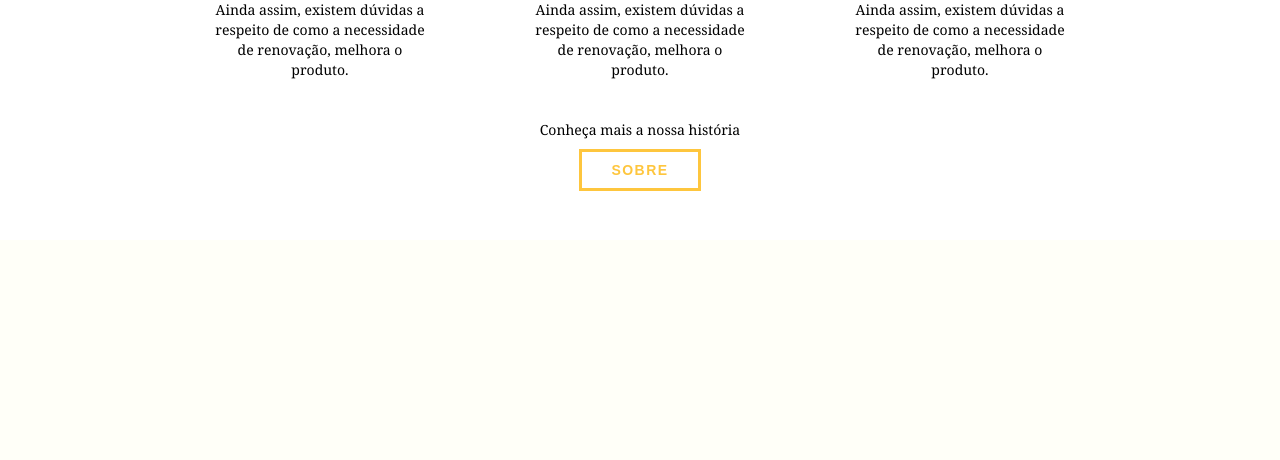
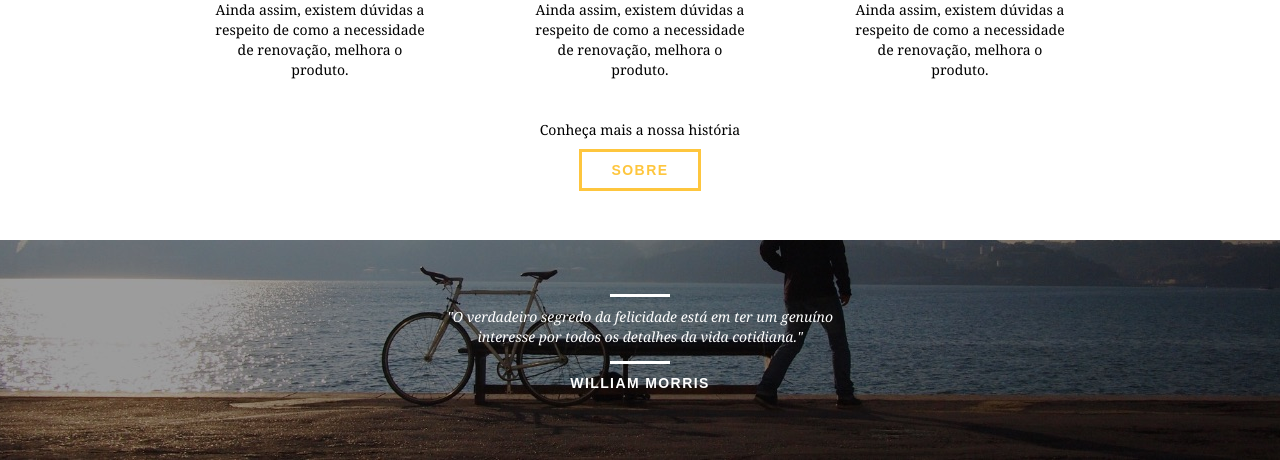
Before and after one commit to wevertonmonteiroc/bikcraft, a PHP site: page / in a window 1280 px wide. Shown: the part 2280-2740 px from the top of the page. Before the commit the page ends 2471 px from the top, so only its background shows below. Run offline with PHP 8.4, Linux system fonts and the light colour scheme.

Commit message:
Criação da seção QUEBRA

```diff
--- a/css/style.css
+++ b/css/style.css
@@ -229,6 +229,7 @@ img {
 .qualidade  img {
     margin: 0 auto
 }
+
 .qualidade_lista {
     padding-top: 20px;
 }
@@ -255,3 +256,17 @@ img {
         background: #000000;
         margin: 6px auto;
 }
+
+/* Quebra */
+
+.quebra {
+    width: 100%;
+    height: 220px;
+    background: url("../images/bg-footer.jpg") no-repeat center;
+    background-size: cover;
+    text-align: center;
+    padding-top: 40px;
+}
+.quebra .quote-externo {
+    max-width: 400px;
+}
--- a/index.html
+++ b/index.html
@@ -113,5 +113,11 @@
     </div>
     </section>
 
+    <section class="quebra">
+      <blockquote class="quote-externo container">
+        <p>"O verdadeiro segredo da felicidade está em ter um genuíno interesse por todos os detalhes da vida cotidiana."</p>
+        <cite>WILLIAM MORRIS</cite>
+      </blockquote>
+    </section>
   </body>
 </html>
```
